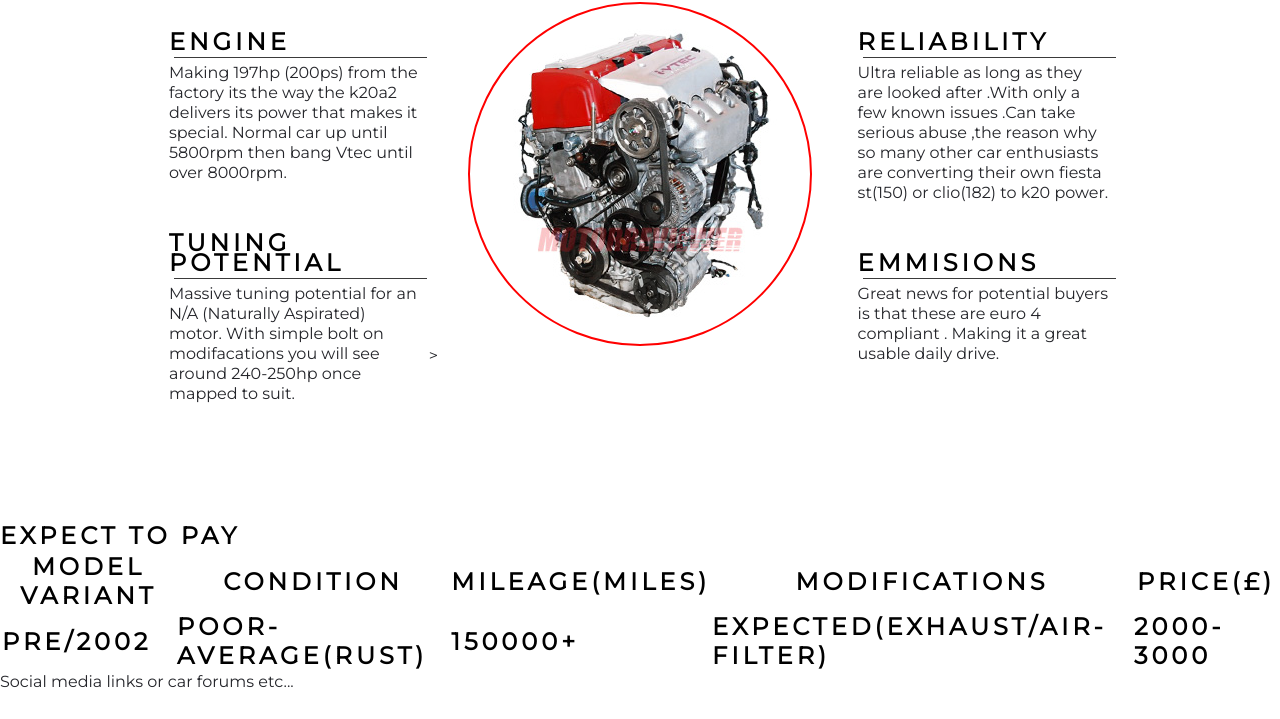
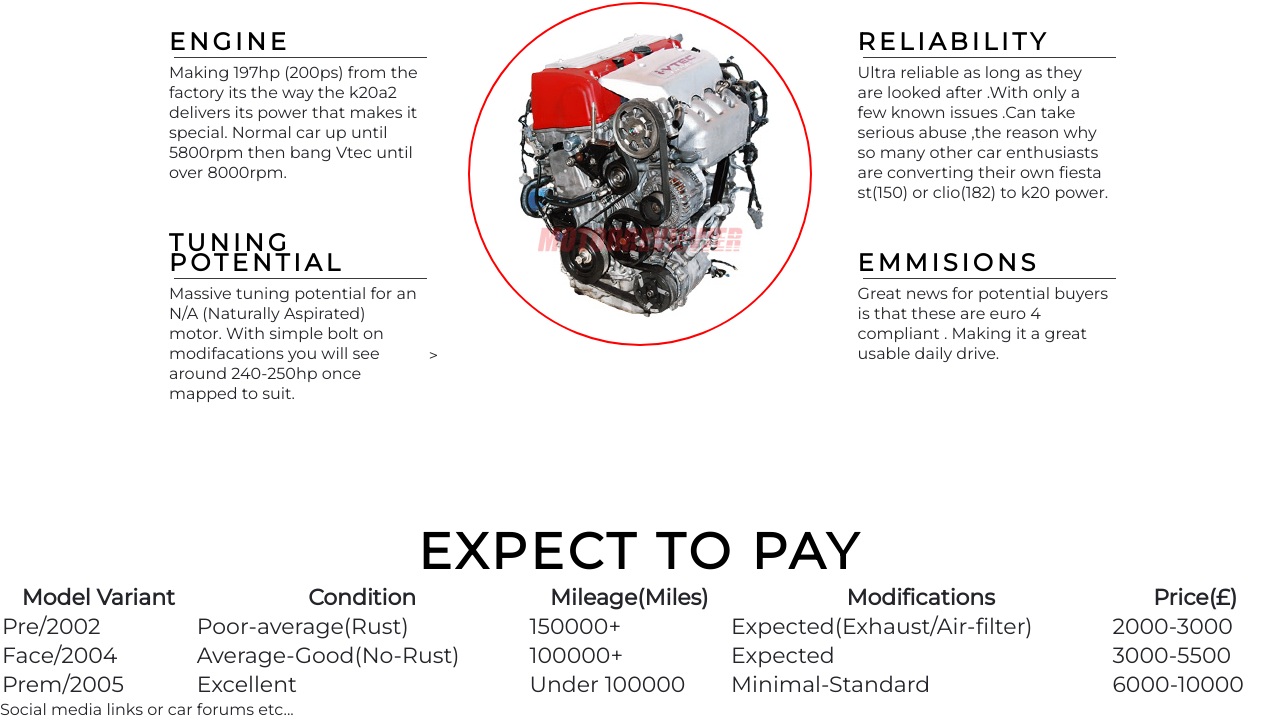
Before and after one commit to wakey001/Euro4-modern-classics, a plain HTML site: page index.html in a window 1280 px wide. Shown: the part 737-1456 px from the top of the page. Before the commit the page ends 1428 px from the top, so only its background shows below. Drawn offline with Linux system fonts and the light colour scheme; a web font is replaced by a local one.

Commit message:
add table data ,fix giltch with h2 html tag

```diff
--- a/assets/css/style.css
+++ b/assets/css/style.css
@@ -140,7 +140,16 @@
     margin-bottom: 50px;
 }
 /*Expect to pay */
-#expect-to-pay{}
+#expect-to-pay h2 {
+    font-size: 50px;
+    text-align: center;
+}
+#expect-to-pay{
+    font-size: 22px;
+}
+table{
+    width: 100%;
+}
 
 /*vote.html for your next model to be covered inputand image*/
 /*car model img size ie; golf focus clio */
--- a/index.html
+++ b/index.html
@@ -45,7 +45,8 @@
             <div class="left-about-heading">
                 <h2>Engine</h2>
                 <hr>
-                <p> Making 197hp (200ps) from the factory its the way the k20a2 delivers its power that makes it special.
+                <p> Making 197hp (200ps) from the factory its the way the k20a2 delivers its power that makes it
+                    special.
                     Normal car up until 5800rpm then bang Vtec until over 8000rpm. </p>
             </div>
             <div class="left-about-heading">
@@ -88,7 +89,7 @@
             <!-- Expect to pay section-->>
     </section>
     <section id="expect-to-pay">
-        <h2>Expect to pay</h>
+        <h2>Expect to pay</h2>
             <table>
                 <tr>
                     <th>Model Variant</th>
@@ -97,12 +98,29 @@
                     <th>Modifications</th>
                     <th>Price(£)</th>
                 </tr>
+
                 <tr>
                     <td>Pre/2002</td>
                     <td>Poor-average(Rust)</td>
                     <td>150000+</td>
                     <td>Expected(Exhaust/Air-filter)</td>
                     <td>2000-3000</td>
+                </tr>
+
+                <tr>
+                    <td>Face/2004</td>
+                    <td>Average-Good(No-Rust)</td>
+                    <td>100000+</td>
+                    <td>Expected</td>
+                    <td>3000-5500</td>
+                </tr>
+
+                <tr>
+                    <td>Prem/2005</td>
+                    <td>Excellent</td>
+                    <td>Under 100000</td>
+                    <td>Minimal-Standard</td>
+                    <td>6000-10000</td>
                 </tr>
 
             </table>
```
